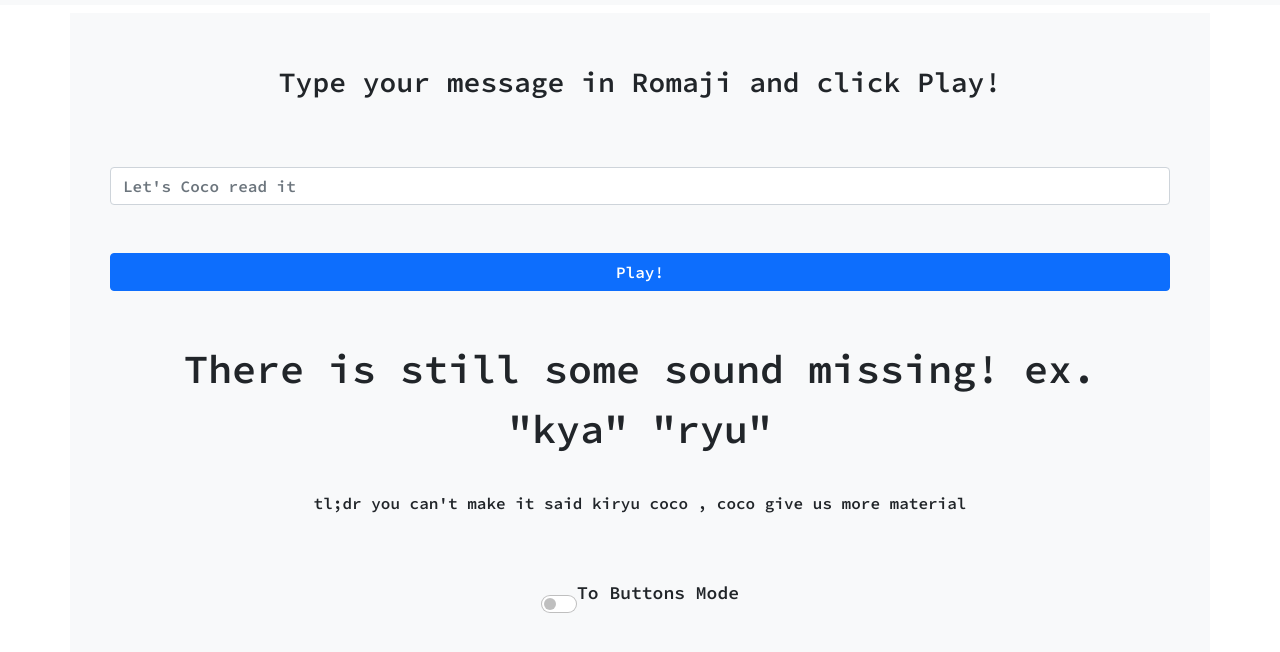
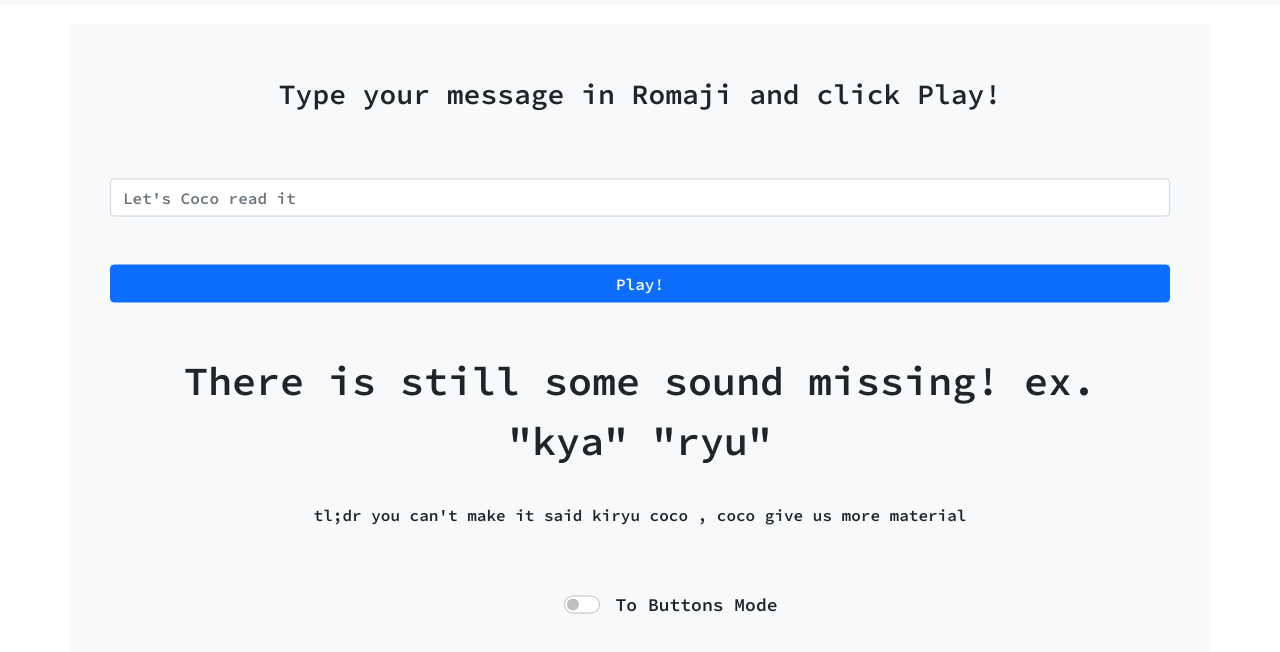
Before and after one commit to ArkuDada/Cocoloid, a plain HTML site: page index.html in a window 1280 px wide. Shown: the part 54-706 px from the top of the page. Drawn offline with nearby package versions, Linux system fonts and the light colour scheme.

Commit message:
update toggle

```diff
--- a/index.html
+++ b/index.html
@@ -65,7 +65,7 @@
             <p class=" text-center fw-bold fs-3">WIP</p>
         </div>
         <div class="form-check form-switch d-flex justify-content-center" >
-            <input class="form-check-input my-3" type="checkbox" id="flexSwitchCheckDefault" onclick="switchMode(this.checked)">
+            <input class="form-check-input mx-3" type="checkbox" id="flexSwitchCheckDefault" onclick="switchMode(this.checked)">
             <label class="form-check-label" for="flexSwitchCheckDefault" id="switchLabel">To Buttons Mode</label>
 
         </div>
```
